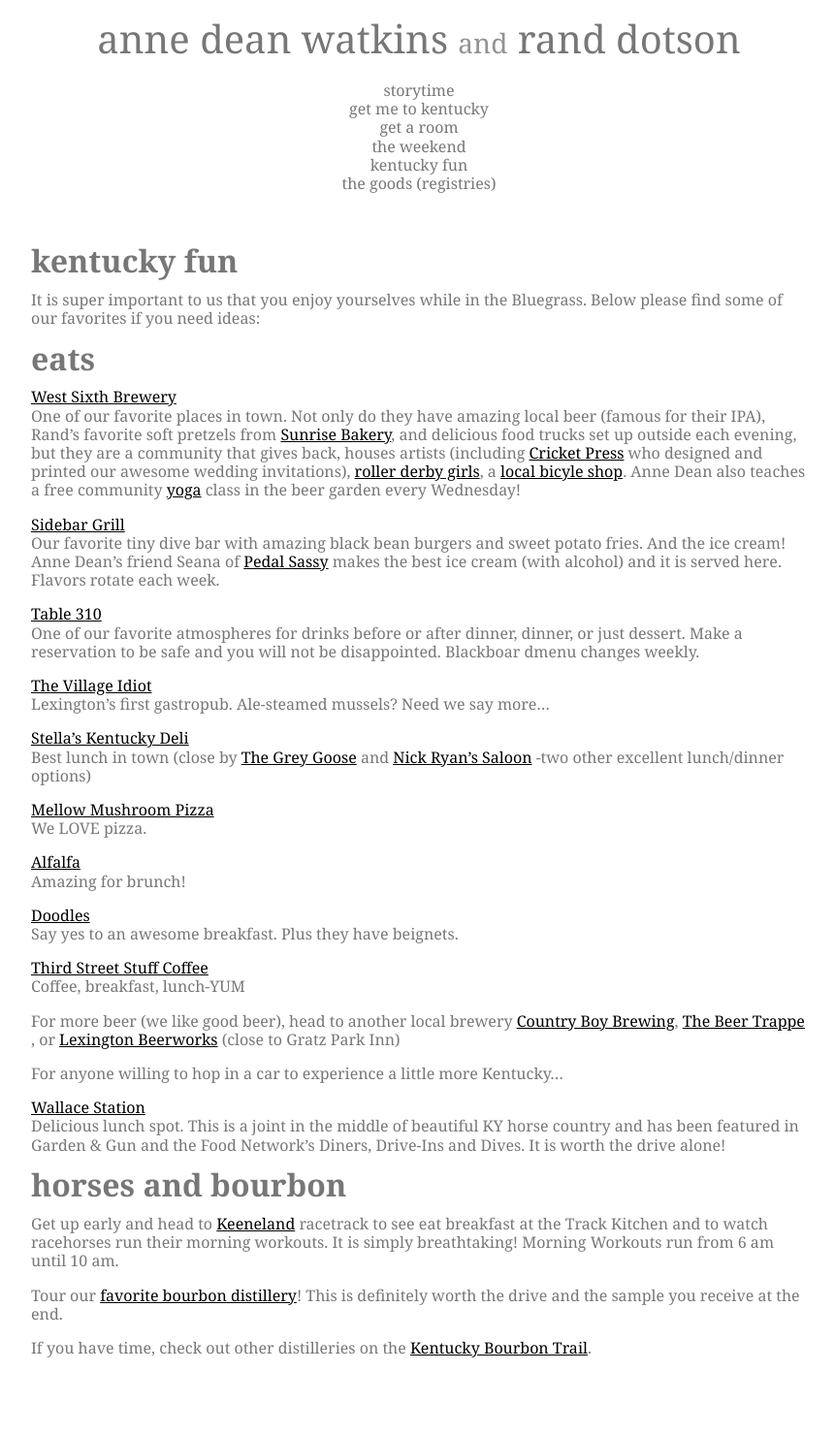
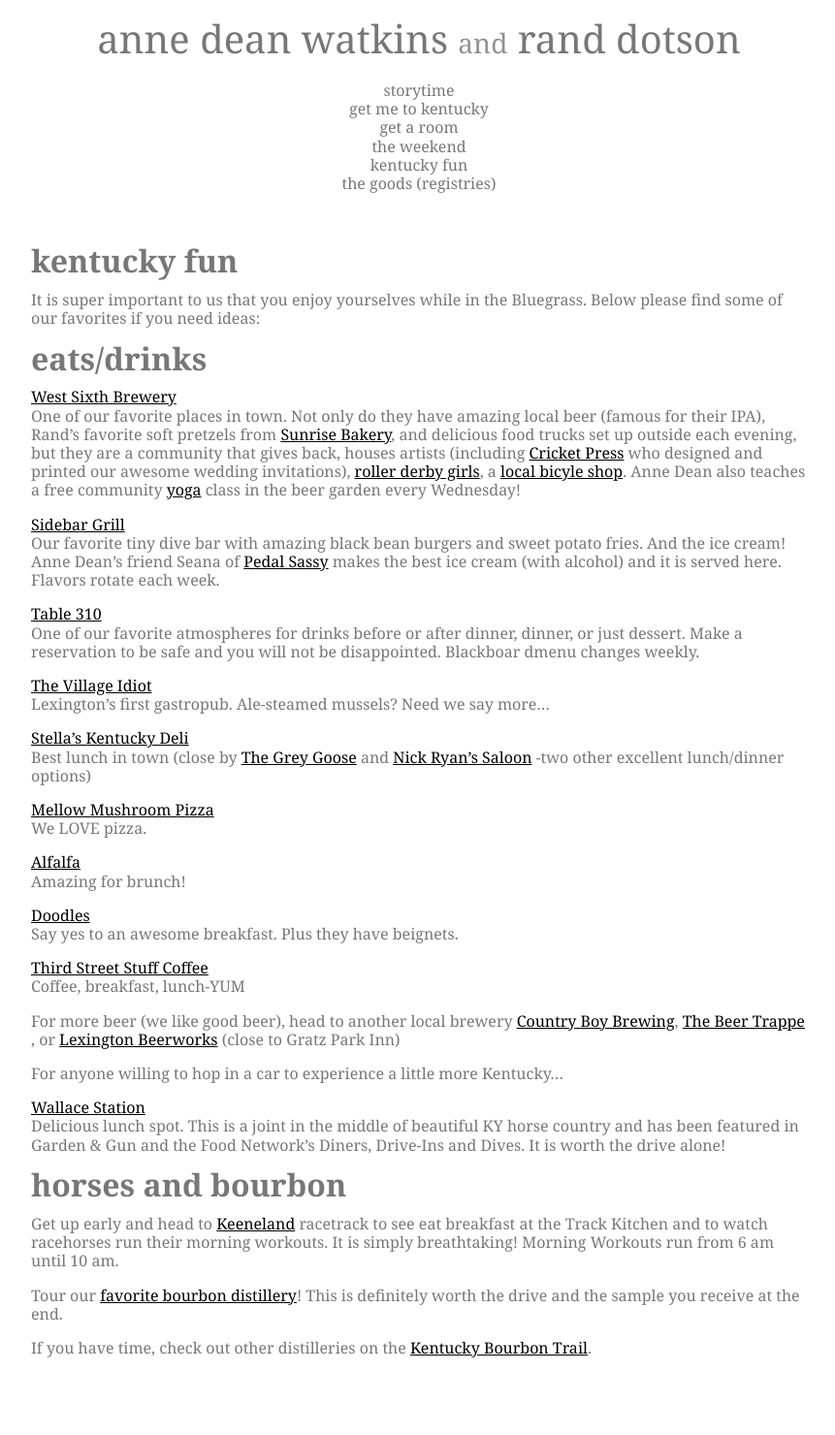
Before and after one commit to nikolaiwarner/annedeanandrand.com, a Jekyll site: the page built from fun.md, in a window 1280 px wide. Shown: the whole page at 97% size, without its empty margins (208-1069 px from the left). Built offline with Jekyll 4.4.1, drawn with Linux system fonts in a browser that asks for light colours.

Commit message:
Update fun.md

```diff
--- a/fun.md
+++ b/fun.md
@@ -8,7 +8,7 @@ title: kentucky fun
 It is super important to us that you enjoy yourselves while in the Bluegrass. Below please find some of our favorites if you need ideas:
 
 
-# eats
+# eats/drinks
 
 [West Sixth Brewery](http://www.westsixth.com/)<br>
 One of our favorite places in town. Not only do they have amazing local beer (famous for their IPA), Rand's favorite soft pretzels from [Sunrise Bakery](http://valotta.com/), and delicious food trucks set up outside each evening, but they are a community that gives back, houses artists (including [Cricket Press](http://www.cricket-press.com/) who designed and printed our awesome wedding invitations), [roller derby girls](http://rocknrollergirls.com/), a [local bicyle shop](http://thebrokespoke.org/). Anne Dean also teaches a free community [yoga](http://www.facebook.com/WestSixthYoga) class in the beer garden every Wednesday!
```
